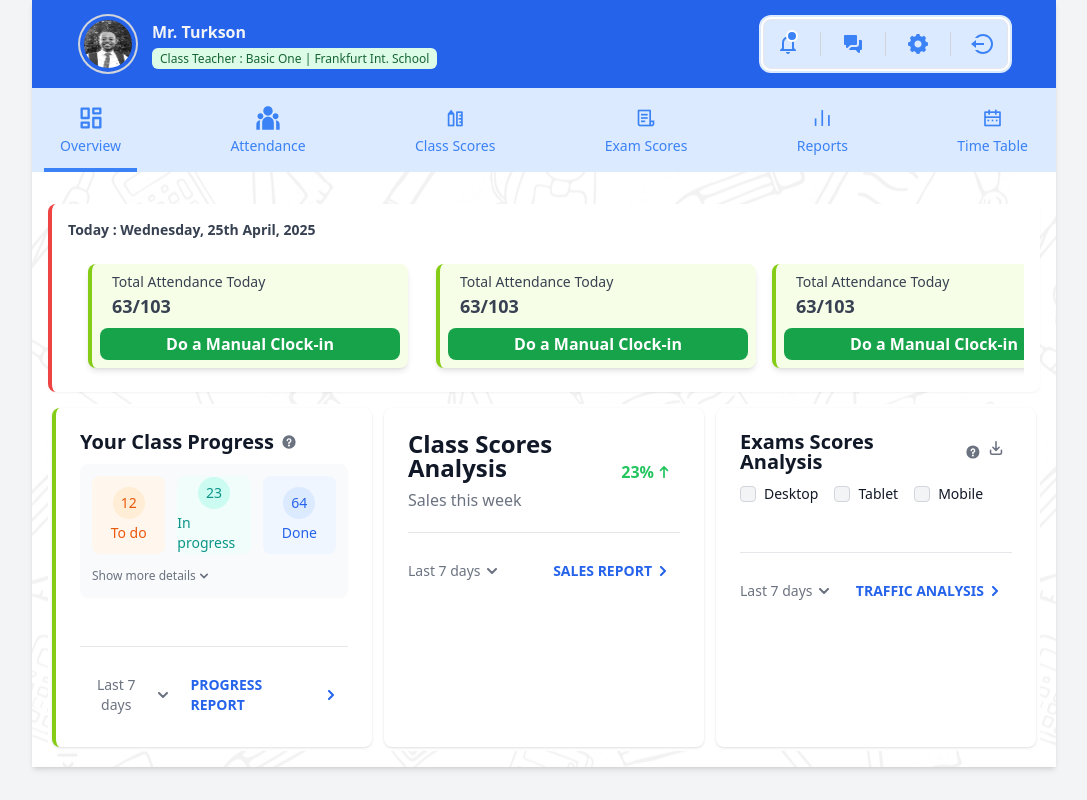
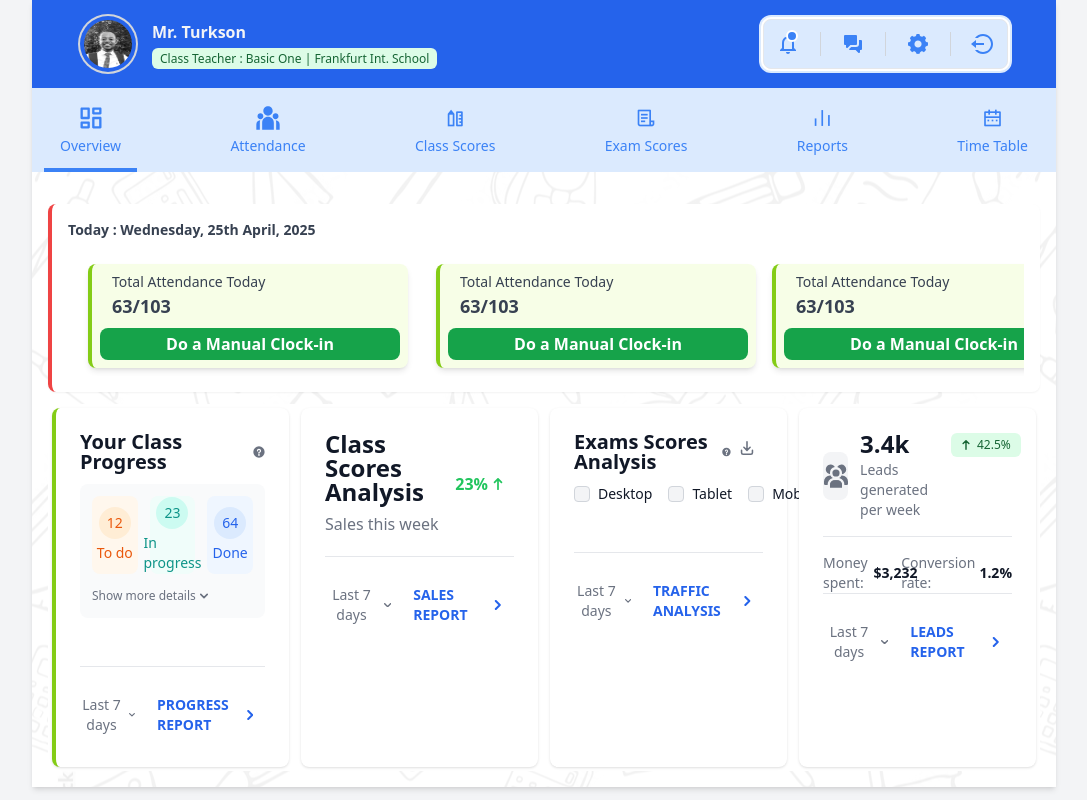
Before and after one commit to Khofi-Adjei007/frankfurt_school_manager, a Django app: page /access_control/gateway/teachers_service/ in a window 1280 px wide. Shown: the whole page, without its empty margins (96-1183 px from the left). Run offline with Django 5.2, Linux system fonts and the light colour scheme; some libraries are stand-ins or nearby versions.

```diff
--- /dev/null
+++ b/access_control/gateway/templates/teachers_analytics/reports_analysis.html
@@ -0,0 +1,82 @@
+
+<div class="max-w-sm w-full bg-white rounded-lg shadow dark:bg-gray-800 p-4 md:p-6">
+    <div class="flex justify-between pb-4 mb-4 border-b border-gray-200 dark:border-gray-700">
+      <div class="flex items-center">
+        <div class="w-12 h-12 rounded-lg bg-gray-100 dark:bg-gray-700 flex items-center justify-center me-3">
+          <svg class="w-6 h-6 text-gray-500 dark:text-gray-400" aria-hidden="true" xmlns="http://www.w3.org/2000/svg" fill="currentColor" viewBox="0 0 20 19">
+            <path d="M14.5 0A3.987 3.987 0 0 0 11 2.1a4.977 4.977 0 0 1 3.9 5.858A3.989 3.989 0 0 0 14.5 0ZM9 13h2a4 4 0 0 1 4 4v2H5v-2a4 4 0 0 1 4-4Z"/>
+            <path d="M5 19h10v-2a4 4 0 0 0-4-4H9a4 4 0 0 0-4 4v2ZM5 7a5.008 5.008 0 0 1 4-4.9 3.988 3.988 0 1 0-3.9 5.859A4.974 4.974 0 0 1 5 7Zm5 3a3 3 0 1 0 0-6 3 3 0 0 0 0 6Zm5-1h-.424a5.016 5.016 0 0 1-1.942 2.232A6.007 6.007 0 0 1 17 17h2a1 1 0 0 0 1-1v-2a5.006 5.006 0 0 0-5-5ZM5.424 9H5a5.006 5.006 0 0 0-5 5v2a1 1 0 0 0 1 1h2a6.007 6.007 0 0 1 4.366-5.768A5.016 5.016 0 0 1 5.424 9Z"/>
+          </svg>
+        </div>
+        <div>
+          <h5 class="leading-none text-2xl font-bold text-gray-900 dark:text-white pb-1">3.4k</h5>
+          <p class="text-sm font-normal text-gray-500 dark:text-gray-400">Leads generated per week</p>
+        </div>
+      </div>
+      <div>
+        <span class="bg-green-100 text-green-800 text-xs font-medium inline-flex items-center px-2.5 py-1 rounded-md dark:bg-green-900 dark:text-green-300">
+          <svg class="w-2.5 h-2.5 me-1.5" aria-hidden="true" xmlns="http://www.w3.org/2000/svg" fill="none" viewBox="0 0 10 14">
+            <path stroke="currentColor" stroke-linecap="round" stroke-linejoin="round" stroke-width="2" d="M5 13V1m0 0L1 5m4-4 4 4"/>
+          </svg>
+          42.5%
+        </span>
+      </div>
+    </div>
+
+    <div class="grid grid-cols-2">
+      <dl class="flex items-center">
+          <dt class="text-gray-500 dark:text-gray-400 text-sm font-normal me-1">Money spent:</dt>
+          <dd class="text-gray-900 text-sm dark:text-white font-semibold">$3,232</dd>
+      </dl>
+      <dl class="flex items-center justify-end">
+          <dt class="text-gray-500 dark:text-gray-400 text-sm font-normal me-1">Conversion rate:</dt>
+          <dd class="text-gray-900 text-sm dark:text-white font-semibold">1.2%</dd>
+      </dl>
+    </div>
+
+    <div id="column-chart"></div>
+      <div class="grid grid-cols-1 items-center border-gray-200 border-t dark:border-gray-700 justify-between">
+        <div class="flex justify-between items-center pt-5">
+          <!-- Button -->
+          <button
+            id="dropdownDefaultButton"
+            data-dropdown-toggle="lastDaysdropdown"
+            data-dropdown-placement="bottom"
+            class="text-sm font-medium text-gray-500 dark:text-gray-400 hover:text-gray-900 text-center inline-flex items-center dark:hover:text-white"
+            type="button">
+            Last 7 days
+            <svg class="w-2.5 m-2.5 ms-1.5" aria-hidden="true" xmlns="http://www.w3.org/2000/svg" fill="none" viewBox="0 0 10 6">
+              <path stroke="currentColor" stroke-linecap="round" stroke-linejoin="round" stroke-width="2" d="m1 1 4 4 4-4"/>
+            </svg>
+          </button>
+          <!-- Dropdown menu -->
+          <div id="lastDaysdropdown" class="z-10 hidden bg-white divide-y divide-gray-100 rounded-lg shadow w-44 dark:bg-gray-700">
+              <ul class="py-2 text-sm text-gray-700 dark:text-gray-200" aria-labelledby="dropdownDefaultButton">
+                <li>
+                  <a href="#" class="block px-4 py-2 hover:bg-gray-100 dark:hover:bg-gray-600 dark:hover:text-white">Yesterday</a>
+                </li>
+                <li>
+                  <a href="#" class="block px-4 py-2 hover:bg-gray-100 dark:hover:bg-gray-600 dark:hover:text-white">Today</a>
+                </li>
+                <li>
+                  <a href="#" class="block px-4 py-2 hover:bg-gray-100 dark:hover:bg-gray-600 dark:hover:text-white">Last 7 days</a>
+                </li>
+                <li>
+                  <a href="#" class="block px-4 py-2 hover:bg-gray-100 dark:hover:bg-gray-600 dark:hover:text-white">Last 30 days</a>
+                </li>
+                <li>
+                  <a href="#" class="block px-4 py-2 hover:bg-gray-100 dark:hover:bg-gray-600 dark:hover:text-white">Last 90 days</a>
+                </li>
+              </ul>
+          </div>
+          <a
+            href="#"
+            class="uppercase text-sm font-semibold inline-flex items-center rounded-lg text-blue-600 hover:text-blue-700 dark:hover:text-blue-500  hover:bg-gray-100 dark:hover:bg-gray-700 dark:focus:ring-gray-700 dark:border-gray-700 px-3 py-2">
+            Leads Report
+            <svg class="w-2.5 h-2.5 ms-1.5 rtl:rotate-180" aria-hidden="true" xmlns="http://www.w3.org/2000/svg" fill="none" viewBox="0 0 6 10">
+              <path stroke="currentColor" stroke-linecap="round" stroke-linejoin="round" stroke-width="2" d="m1 9 4-4-4-4"/>
+            </svg>
+          </a>
+        </div>
+      </div>
+  </div>
--- a/access_control/gateway/templates/teachers_service.html
+++ b/access_control/gateway/templates/teachers_service.html
@@ -196,10 +196,11 @@
         </div>
 
 
-        <div class="bg-white mx-auto mt-3 p-1 grid gap-3 grid-cols-1 md:grid-cols-2 lg:grid-cols-3">
+        <div class="bg-white mx-auto mt-3 p-1 grid gap-3 grid-cols-1 md:grid-cols-2 lg:grid-cols-4">
                 {% include 'teachers_analytics/teachers_attendance_overview.html' %}
                 {% include 'teachers_analytics/classscore_analysis.html' %}
                 {% include 'teachers_analytics/exam_scores_analysis.html' %}
+                {% include 'teachers_analytics/reports_analysis.html' %}
         </div>
          </div>
 
--- a/theme/static/css/dist/styles.css
+++ b/theme/static/css/dist/styles.css
@@ -1025,6 +1025,10 @@ select {
   margin-top: 1.25rem;
 }
 
+.me-1 {
+  margin-inline-end: 0.25rem;
+}
+
 .block {
   display: block;
 }
@@ -1308,6 +1312,10 @@ select {
   grid-template-columns: repeat(3, minmax(0, 1fr));
 }
 
+.grid-cols-2 {
+  grid-template-columns: repeat(2, minmax(0, 1fr));
+}
+
 .flex-col {
   flex-direction: column;
 }
@@ -1893,6 +1901,10 @@ select {
 
 .pt-5 {
   padding-top: 1.25rem;
+}
+
+.pb-1 {
+  padding-bottom: 0.25rem;
 }
 
 .text-left {
```
